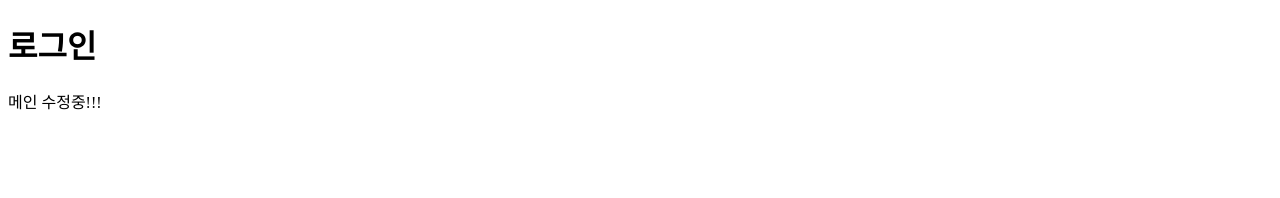
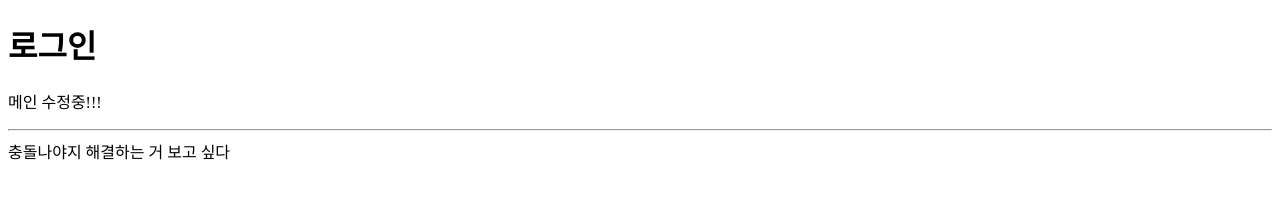
Before and after one commit to dlwndmsindiyo-juju/git-test, a plain HTML site: page signin/login.html in a window 1280 px wide. Drawn offline with Linux system fonts and the light colour scheme.

Commit message:
충돌보고싶다

```diff
--- a/signin/login.html
+++ b/signin/login.html
@@ -8,5 +8,7 @@
 <body>
     <h1>로그인</h1>
     <p>메인 수정중!!!</p>
+    <hr>
+    <div>충돌나야지 해결하는 거 보고 싶다</div>
 </body>
 </html>
```
